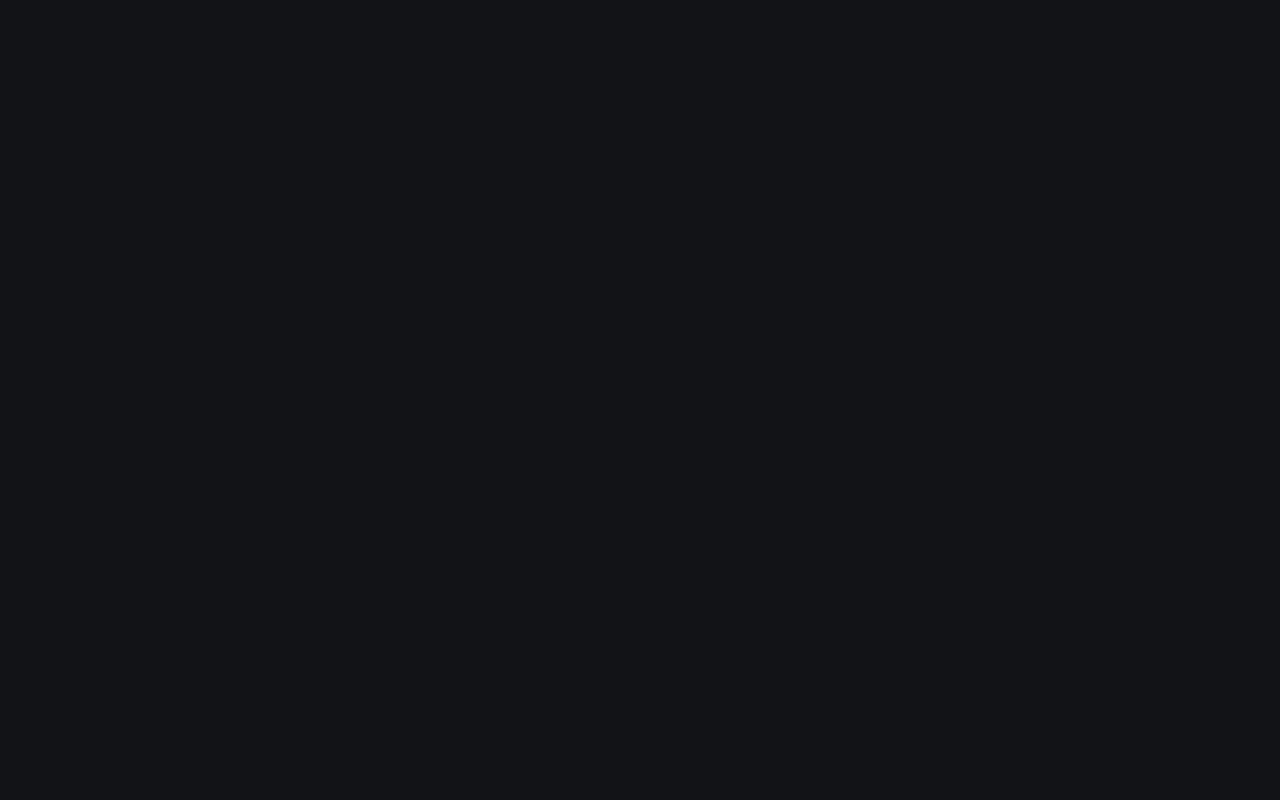
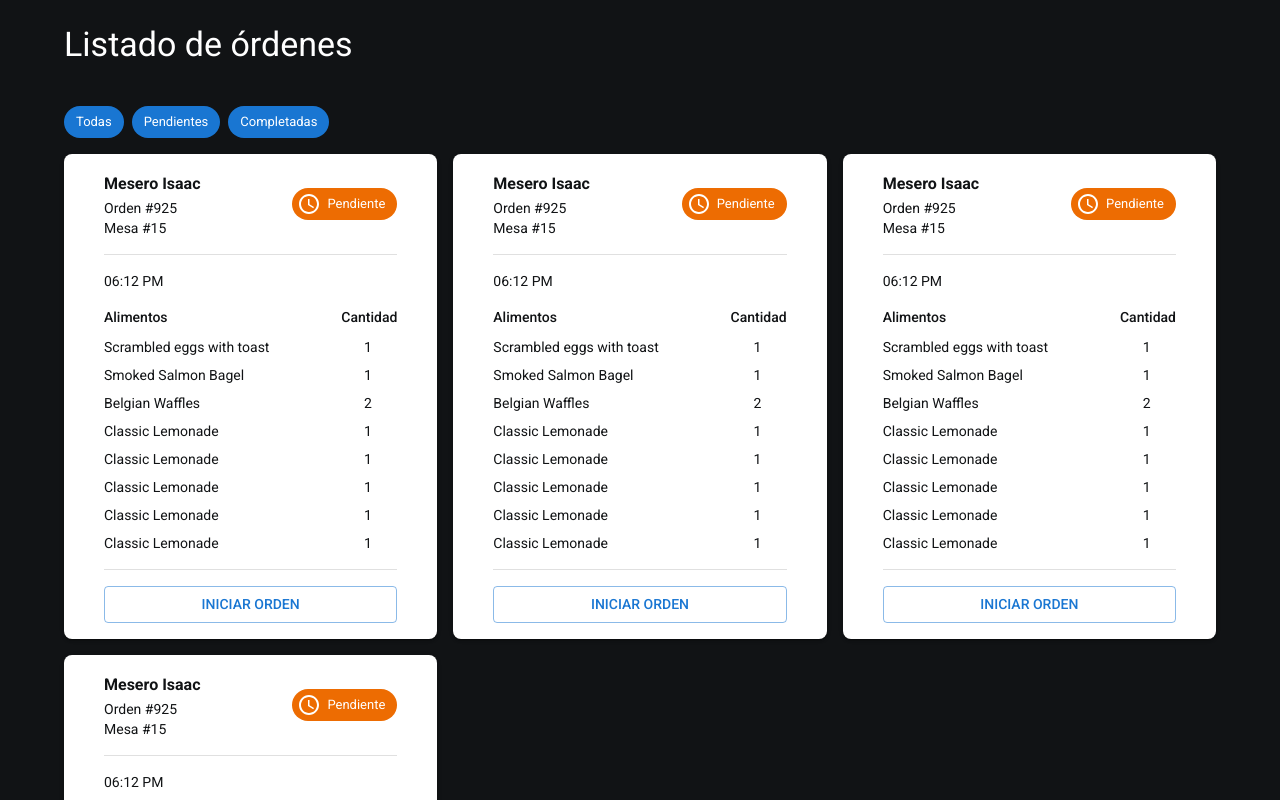
Before and after one commit to m1randa26/Orderly, a React (Vite) app: page /orders in a window 1280 px wide. Before the commit this address had no page. Shown: the top 800 px of the page. Built offline with nearby package versions, Linux system fonts and the light colour scheme.

Commit message:
Order screen design

```diff
--- a/src/App.jsx
+++ b/src/App.jsx
@@ -24,6 +24,7 @@ const iconMap = {
 const App = () => {
   const [orders, setOrders] = useState([]);
   const [open, setOpen] = useState(false);
+  const [savedName, setSavedName] = useState("Nombre");
 
   const handleAddDish = (name) => {
     const existingDish = orders.find(order => order.name === name);
@@ -41,6 +42,10 @@ const App = () => {
       .map(order => order.name === name ? { ...order, quantity: order.quantity - 1 } : order)
       .filter(order => order.quantity > 0)
     );
+  };
+
+  const handleSaveValue = (value) => {
+    setSavedName(value);
   };
 
   const subtotal = orders.reduce((acc, item) => acc + parseFloat(item.price.slice(1)) * item.quantity, 0);
@@ -99,8 +104,9 @@ const App = () => {
         total={total}
         onEditName={() => setOpen(true)}
         onRemoveDish={handleRemoveDish}
+        name={savedName}
       />
-      <TableDialog open={open} onClose={() => setOpen(false)} />
+      <TableDialog open={open} onClose={() => setOpen(false)} onSave={handleSaveValue} />
     </Box>
   );
 };
--- a/src/Router.jsx
+++ b/src/Router.jsx
@@ -5,6 +5,7 @@ import MeseroScreen from './App.jsx';
 import AdminScreen from './pages/Admin.jsx';  // Página para ADMIN
 import Tables from './pages/Tables.jsx';
 import App from './App.jsx';
+import Orders from './pages/Orders.jsx';
 
 const AppRouter = () => {
   return (
@@ -16,6 +17,7 @@ const AppRouter = () => {
 
         <Route path="/app" element={<App />} />
         <Route path="/tables" element={<Tables />} />
+        <Route path="/orders" element={<Orders />} />
       </Routes>
     </Router>
   );
--- /dev/null
+++ b/src/components/Order/Order.jsx
@@ -0,0 +1,113 @@
+import {
+  Box,
+  Chip,
+  Container,
+  Divider,
+  Paper,
+  Typography,
+  Button,
+} from "@mui/material";
+import AccessTimeIcon from '@mui/icons-material/AccessTime';
+import PropTypes from "prop-types";
+
+const Order = ({ alimentos }) => {
+  return (
+    <Paper elevation={2} sx={{ p: 2, borderRadius: 2 }}>
+      <Container>
+        <Box>
+          <Box
+            sx={{
+              display: "flex",
+              justifyContent: "space-between",
+              alignItems: "center",
+              mb: 2,
+            }}
+          >
+            <Box>
+              <Typography variant="subtitle1" sx={{ fontWeight: 600 }}>
+                Mesero Isaac
+              </Typography>
+              <Typography variant="body2" color="text.secondary">
+                Orden #925
+              </Typography>
+              <Typography variant="body2" color="text.secondary">
+                Mesa #15
+              </Typography>
+            </Box>
+            <Chip icon={<AccessTimeIcon/>} label="Pendiente" color="warning" />
+          </Box>
+
+          <Divider sx={{ mb: 2 }} />
+
+          <Box
+            sx={{
+              display: "flex",
+              justifyContent: "space-between",
+              mb: 2,
+            }}
+          >
+            <Typography variant="body2" color="text.secondary">
+              06:12 PM
+            </Typography>
+          </Box>
+
+          <Box
+            sx={{
+              display: "flex",
+              justifyContent: "space-between",
+              fontWeight: 600,
+              mb: 1,
+            }}
+          >
+            <Typography variant="subtitle2">Alimentos</Typography>
+            <Typography variant="subtitle2" sx={{ textAlign: "center" }}>
+              Cantidad
+            </Typography>
+          </Box>
+
+          {/* Items de la orden */}
+          {alimentos.map((item, index) => (
+            <Box
+              key={index}
+              sx={{
+                display: "flex",
+                justifyContent: "space-between",
+                my: 1,
+                alignItems: "center",
+              }}
+            >
+              <Typography variant="body2">{item.name}</Typography>
+              <Typography
+                variant="body2"
+                sx={{ textAlign: "center", flexBasis: "20%" }}
+              >
+                {item.qty}
+              </Typography>
+            </Box>
+          ))}
+
+          <Divider sx={{ my: 2 }} />
+
+          {/* Botones */}
+          <Box
+            sx={{
+              display: "flex",
+              justifyContent: "space-between",
+              gap: 2,
+            }}
+          >
+            <Button variant="outlined" color="primary" fullWidth>
+              Iniciar Orden
+            </Button>
+          </Box>
+        </Box>
+      </Container>
+    </Paper>
+  );
+};
+
+Order.propTypes = {
+  alimentos: PropTypes.array.isRequired
+}
+
+export default Order;
--- /dev/null
+++ b/src/components/OrderFilter/Filter.jsx
@@ -0,0 +1,29 @@
+import { Chip, Stack } from '@mui/material'
+import { useState } from "react";
+
+const Filter = () => {
+
+  const [selected, setSelected] = useState(false);
+
+    return (
+        <Stack direction="row" spacing={1} mt={5}>
+            <Chip
+                label="Todas"
+                onClick={() => setSelected(!selected)}
+                color="primary"
+                variant={selected ? "outlined" : "filled"} />
+            <Chip
+                label="Pendientes"
+                onClick={() => setSelected(!selected)}
+                color="primary"
+                variant={selected ? "outlined" : "filled"} />
+            <Chip
+                label="Completadas"
+                onClick={() => setSelected(!selected)}
+                color="primary"
+                variant={selected ? "outlined" : "filled"} />
+        </Stack>
+    )
+}
+
+export default Filter
--- a/src/components/OrderSummary/OrderSummary.jsx
+++ b/src/components/OrderSummary/OrderSummary.jsx
@@ -3,7 +3,7 @@ import DeleteIcon from '@mui/icons-material/Delete';
 import PropTypes from 'prop-types';
 import EditIcon from '@mui/icons-material/Edit';
 
-const OrderSummary = ({ orders, subtotal, tax, total, onRemoveDish, onEditName }) => {
+const OrderSummary = ({ orders, subtotal, tax, total, onRemoveDish, onEditName, name }) => {
   return (
     <Paper elevation={3} sx={{
       width: { xs: "100%", md: 350 },
@@ -22,7 +22,7 @@ const OrderSummary = ({ orders, subtotal, tax, total, onRemoveDish, onEditName }
             alignItems: "center",
             gap: 1
           }}>
-          <Typography variant="subtitle1" color="gray">Leslie K.</Typography>
+          <Typography variant="subtitle1" color="gray">{name}</Typography>
           <IconButton onClick={onEditName}>
             <EditIcon sx={{ color: "#fff" }} />
           </IconButton>
@@ -92,7 +92,8 @@ OrderSummary.propTypes = {
   tax: PropTypes.number.isRequired,
   total: PropTypes.number.isRequired,
   onRemoveDish: PropTypes.func.isRequired,
-  onEditName: PropTypes.func.isRequired
+  onEditName: PropTypes.func.isRequired,
+  name: PropTypes.string.isRequired
 };
 
 export default OrderSummary;
--- a/src/components/TableDialog.jsx
+++ b/src/components/TableDialog.jsx
@@ -1,7 +1,20 @@
 import PropTypes from 'prop-types';
 import { Dialog, DialogTitle, DialogContent, TextField, DialogActions, Button } from '@mui/material';
+import { useState } from 'react';
 
-const TableDialog = ({ open, onClose }) => (
+const TableDialog = ({ open, onClose, onSave }) => {
+
+  const [name, setName] = useState("");
+
+  const handleName = (e) => {
+    setName(e.target.value)
+  }
+
+  const handleSave = () => {
+    onSave(name)
+  }
+
+  return (
     <Dialog
       open={open}
       onClose={onClose}
@@ -28,18 +41,22 @@ const TableDialog = ({ open, onClose }) => (
           type="text"
           fullWidth
           variant="standard"
+          value={name}
+          onChange={handleName}
         />
       </DialogContent>
       <DialogActions>
         <Button onClick={onClose}>Cancelar</Button>
-      <Button type="submit">Aceptar</Button>
+        <Button type="submit" onClick={handleSave} disabled={!name.trim()}>Aceptar</Button>
       </DialogActions>
     </Dialog>
-);
+  )
+};
 
 TableDialog.propTypes = {
   open: PropTypes.bool.isRequired,
   onClose: PropTypes.func.isRequired,
+  onSave: PropTypes.func.isRequired
 };
 
 export default TableDialog;
--- a/src/pages/Orders.jsx
+++ b/src/pages/Orders.jsx
@@ -1,7 +1,44 @@
+import { Box, Container, Typography } from "@mui/material"
+import Filter from "../components/OrderFilter/Filter"
+import Order from "../components/Order/Order";
 
 const Orders = () => {
+
+  const alimentos = [
+    { name: "Scrambled eggs with toast", qty: 1 },
+    { name: "Smoked Salmon Bagel", qty: 1, },
+    { name: "Belgian Waffles", qty: 2 },
+    { name: "Classic Lemonade", qty: 1 },
+    { name: "Classic Lemonade", qty: 1 },
+    { name: "Classic Lemonade", qty: 1 },
+    { name: "Classic Lemonade", qty: 1 },
+    { name: "Classic Lemonade", qty: 1 },
+  ]
+
   return (
-    <div>Orders</div>
+    <Container>
+      <Typography variant="h4" color="#fff" mt={3}>
+        Listado de órdenes
+      </Typography>
+      <Filter />
+      <Box
+        sx={{
+          mt: 2,
+          display: "grid",
+          gridTemplateColumns: {
+            xs: '1fr',
+            sm: '1fr 1fr',
+            md: '1fr 1fr 1fr',
+          },
+          gap: 2,
+        }}>
+
+        <Order alimentos={alimentos} />
+        <Order alimentos={alimentos} />
+        <Order alimentos={alimentos} />
+        <Order alimentos={alimentos} />
+      </Box>
+    </Container>
   )
 }
 
```
Lines whose indentation alone changed are shown as unchanged.
